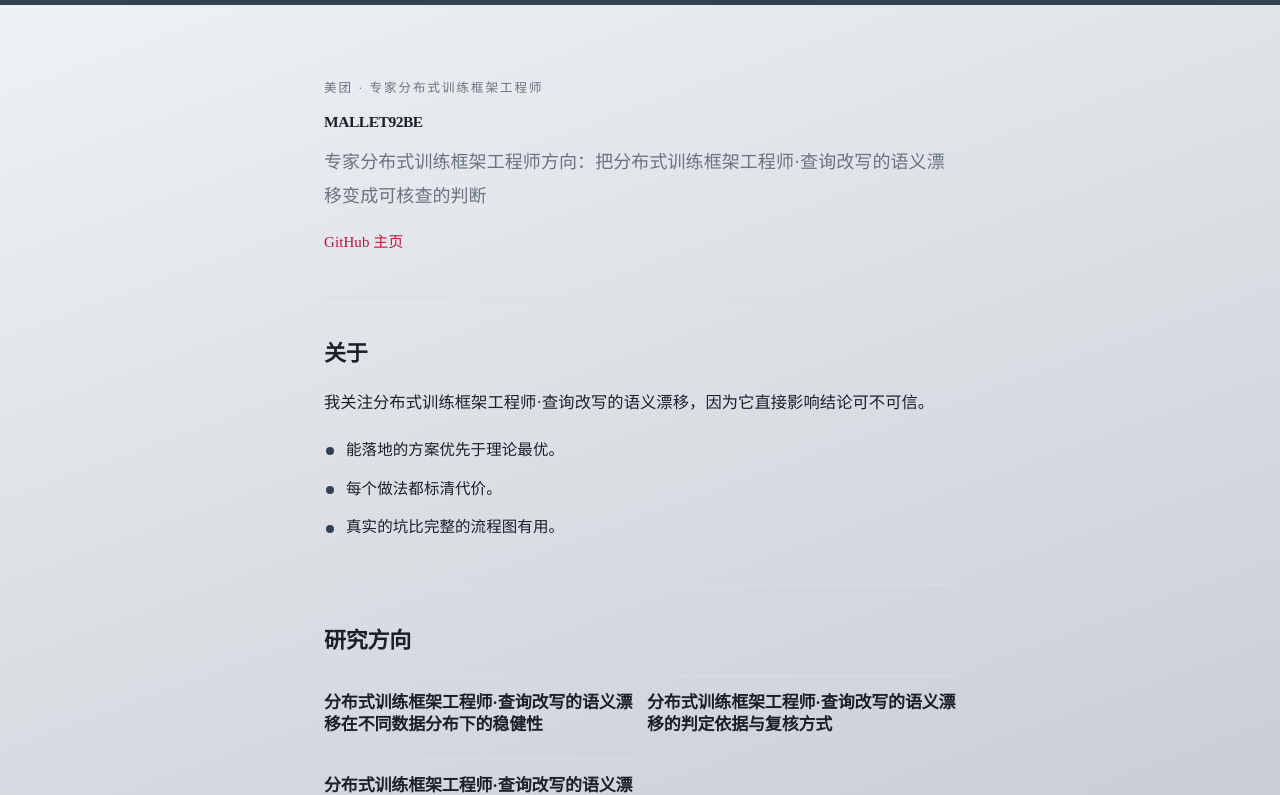
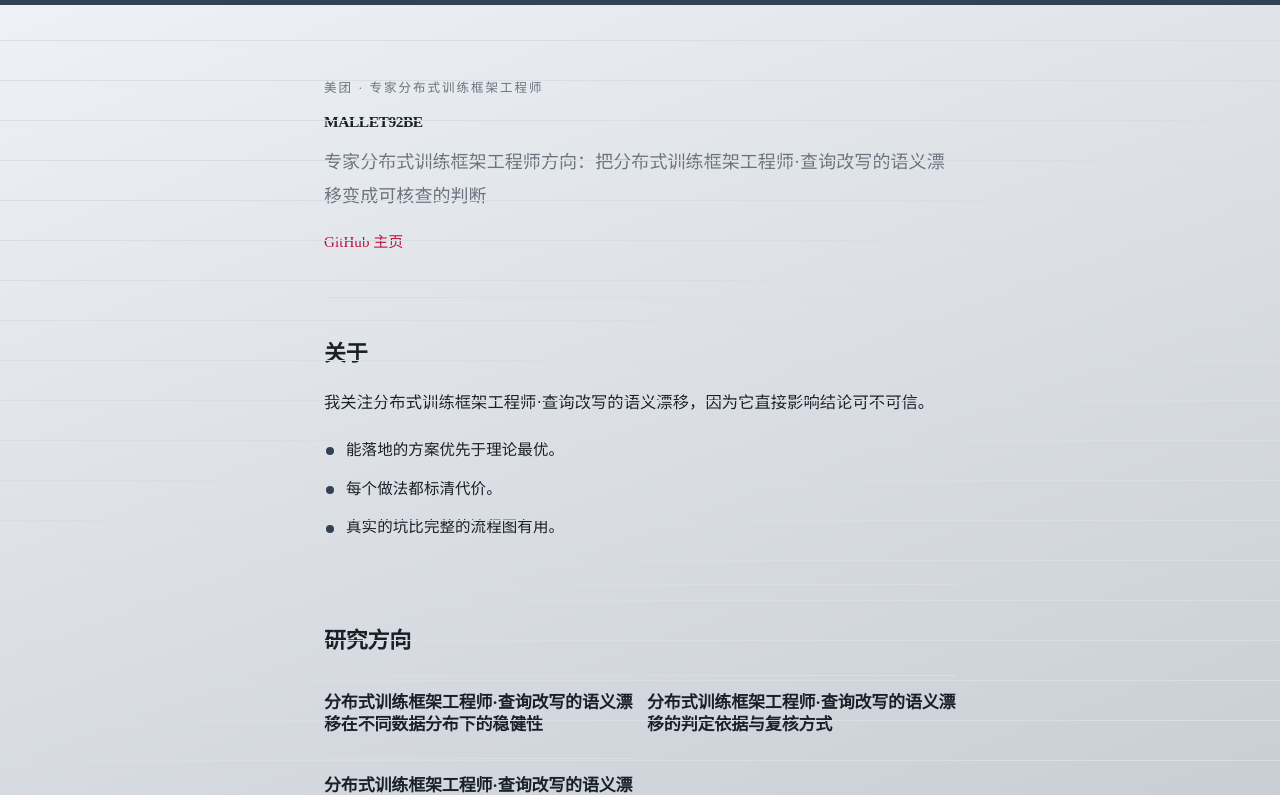
Before and after one commit to mallet92be/mallet92be.github.io, a plain HTML site: page index.html in a window 1280 px wide. Shown: the top 795 px of the page. Drawn offline with Linux system fonts and the light colour scheme.

Commit message:
fix: 更新个人站点

```diff
--- a/index.html
+++ b/index.html
@@ -61,7 +61,7 @@ footer .note{margin:0; color:var(--muted); font-size:14px}
 h2{color:#1a2027;text-transform:none;letter-spacing:-.01em;font-size:22px;font-weight:700}
 .card{background:transparent;border:0;border-top:1px solid #d9dee5;border-radius:0;padding:16px 0 0}
 body::before{content:'';display:block;height:5px;background:#334155;position:sticky;top:0;z-index:9}
-background-image:repeating-linear-gradient(0deg, transparent 0 39px, #d9dee5 39px 40px);
+body::after{content:'';position:fixed;inset:0;z-index:0;pointer-events:none;background-image:repeating-linear-gradient(0deg, transparent 0 39px, #d9dee5 39px 40px)}
 </style>
 </head>
 <body>
```
